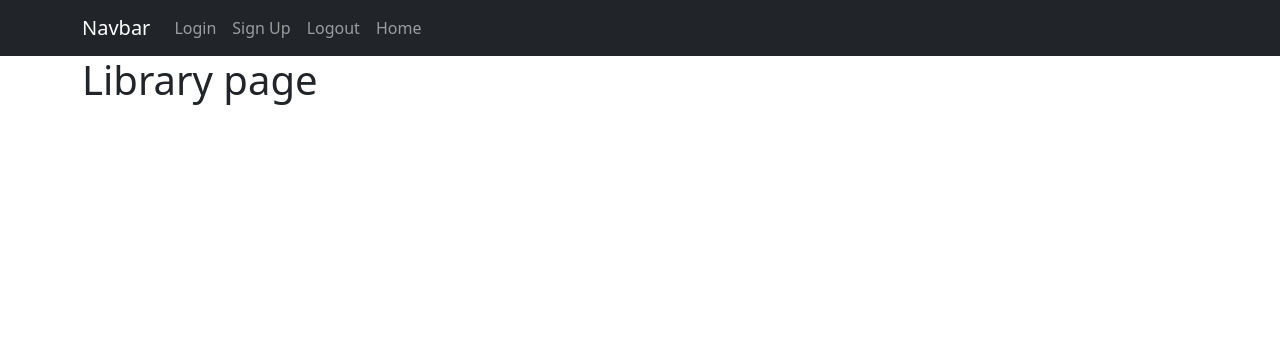
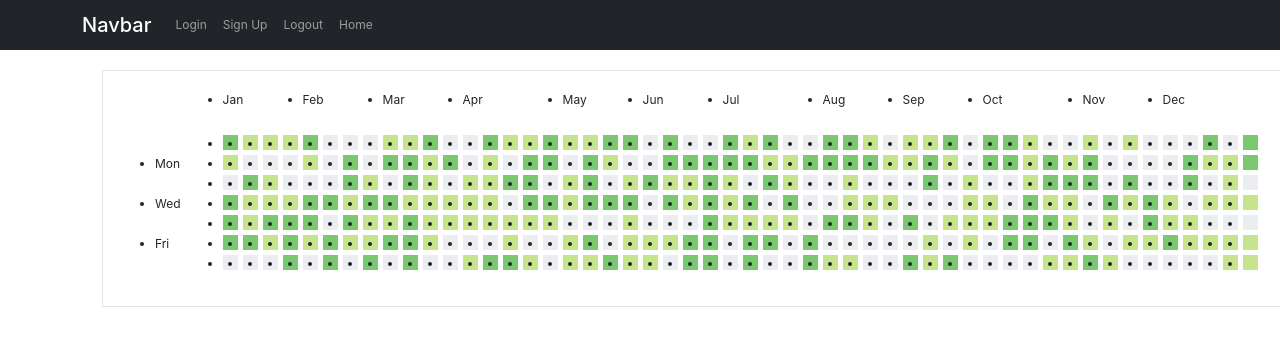
Before and after one commit to Aidan-Zamfir/Library-App, a Flask app: page /library in a window 1280 px wide. Shown: the top 346 px of the page. Run offline with Flask 3, Linux system fonts and the light colour scheme; the visitor is signed in with stand-in values (Sample User, id 1).

Commit message:
js and css - ROUGH

```diff
--- a/website/static/main.css
+++ b/website/static/main.css
@@ -1,4 +1,80 @@
-/* img, css, js go inside static folder */
 
-/* add reading tracker box */
-/* add world map functionality */
+:root {
+  --square-size: 15px;
+  --square-gap: 5px;
+  --week-width: calc(var(--square-size) + var(--square-gap));
+}
+
+.months { grid-area: months; }
+.days { grid-area: days; }
+.squares { grid-area: squares; }
+
+.graph {
+  display: inline-grid;
+  grid-template-areas: "empty months"
+                       "days squares";
+  grid-template-columns: auto 1fr;
+  grid-gap: 10px;
+}
+
+.months {
+  display: grid;
+  grid-template-columns: calc(var(--week-width) * 4) /* Jan */
+                         calc(var(--week-width) * 4) /* Feb */
+                         calc(var(--week-width) * 4) /* Mar */
+                         calc(var(--week-width) * 5) /* Apr */
+                         calc(var(--week-width) * 4) /* May */
+                         calc(var(--week-width) * 4) /* Jun */
+                         calc(var(--week-width) * 5) /* Jul */
+                         calc(var(--week-width) * 4) /* Aug */
+                         calc(var(--week-width) * 4) /* Sep */
+                         calc(var(--week-width) * 5) /* Oct */
+                         calc(var(--week-width) * 4) /* Nov */
+                         calc(var(--week-width) * 5) /* Dec */;
+}
+
+.days,
+.squares {
+  display: grid;
+  grid-gap: var(--square-gap);
+  grid-template-rows: repeat(7, var(--square-size));
+}
+
+.squares {
+  grid-auto-flow: column;
+  grid-auto-columns: var(--square-size);
+}
+
+
+/* Other styling */
+
+body {
+  font-family: -apple-system, BlinkMacSystemFont, "Segoe UI", Helvetica, Arial, sans-serif, "Apple Color Emoji", "Segoe UI Emoji", "Segoe UI Symbol";
+  font-size: 12px;
+}
+
+.graph {
+  padding: 20px;
+  border: 1px #e1e4e8 solid;
+  margin: 20px;
+}
+
+.days li:nth-child(odd) {
+  visibility: hidden;
+}
+
+.squares li {
+  background-color: #ebedf0;
+}
+
+.squares li[data-level="1"] {
+  background-color: #c6e48b;
+}
+
+.squares li[data-level="2"] {
+  background-color: #7bc96f;
+}
+
+.squares li[data-level="3"] {
+  background-color: #196127;
+}
--- /dev/null
+++ b/website/static/squares.js
@@ -0,0 +1,7 @@
+// Add squares
+
+const squares = document.querySelector('.squares');
+for (var i = 1; i < 365; i++) {
+  const level = Math.floor(Math.random() * 3);
+  squares.insertAdjacentHTML('beforeend', `<li data-level="${level}"></li>`);
+}
--- a/website/templates/base.html
+++ b/website/templates/base.html
@@ -80,6 +80,7 @@
             {% block content %} {% endblock %}
         </div>
       <script src="https://cdn.jsdelivr.net/npm/bootstrap@5.0.2/dist/js/bootstrap.bundle.min.js" integrity="sha384-MrcW6ZMFYlzcLA8Nl+NtUVF0sA7MsXsP1UyJoMp4YLEuNSfAP+JcXn/tWtIaxVXM" crossorigin="anonymous"></script>
+      <script type="text/javascript" src="static/squares.js"></script>
 
         </body>
 </html>
--- a/website/templates/library.html
+++ b/website/templates/library.html
@@ -1,6 +1,37 @@
 {% extends "base.html" %} {% block title %}Home{% endblock %}
 {% block content %}
-<h1>Library page</h1>
+<link rel="stylesheet" href="static/main.css">
+
+<div class="graph">
+    <ul class="months">
+      <li>Jan</li>
+      <li>Feb</li>
+      <li>Mar</li>
+      <li>Apr</li>
+      <li>May</li>
+      <li>Jun</li>
+      <li>Jul</li>
+      <li>Aug</li>
+      <li>Sep</li>
+      <li>Oct</li>
+      <li>Nov</li>
+      <li>Dec</li>
+    </ul>
+    <ul class="days">
+      <li>Sun</li>
+      <li>Mon</li>
+      <li>Tue</li>
+      <li>Wed</li>
+      <li>Thu</li>
+      <li>Fri</li>
+      <li>Sat</li>
+    </ul>
+    <ul class="squares">
+
+    </ul>
+  </div>
+
+
 {% endblock %}
 
 <!-- This will be the 'homepage' for users to access their data / books-->
```
